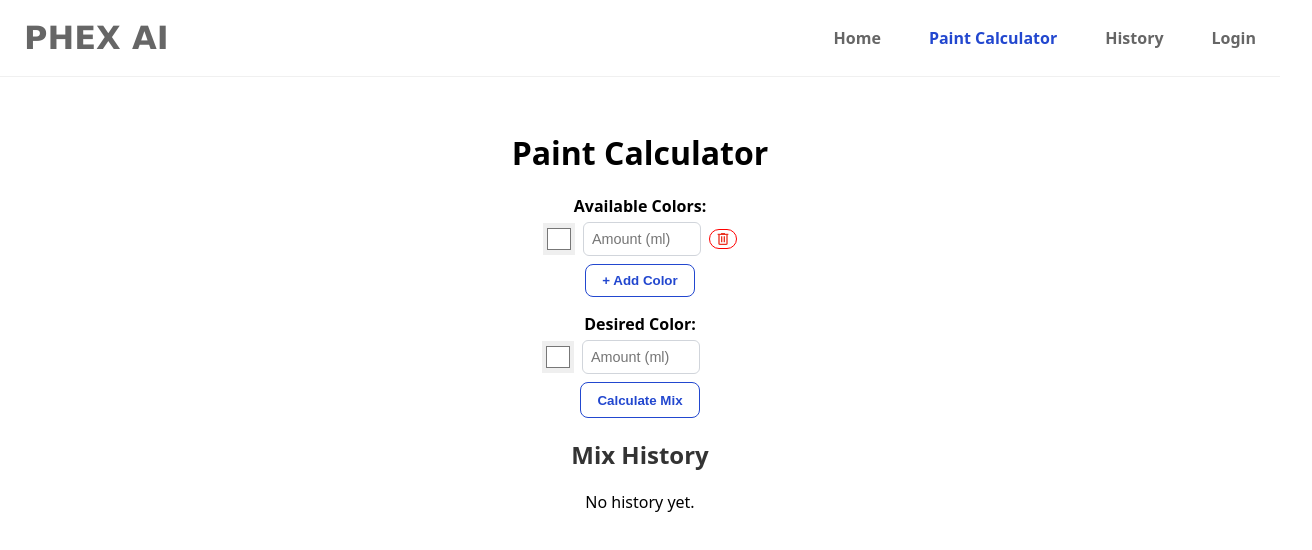
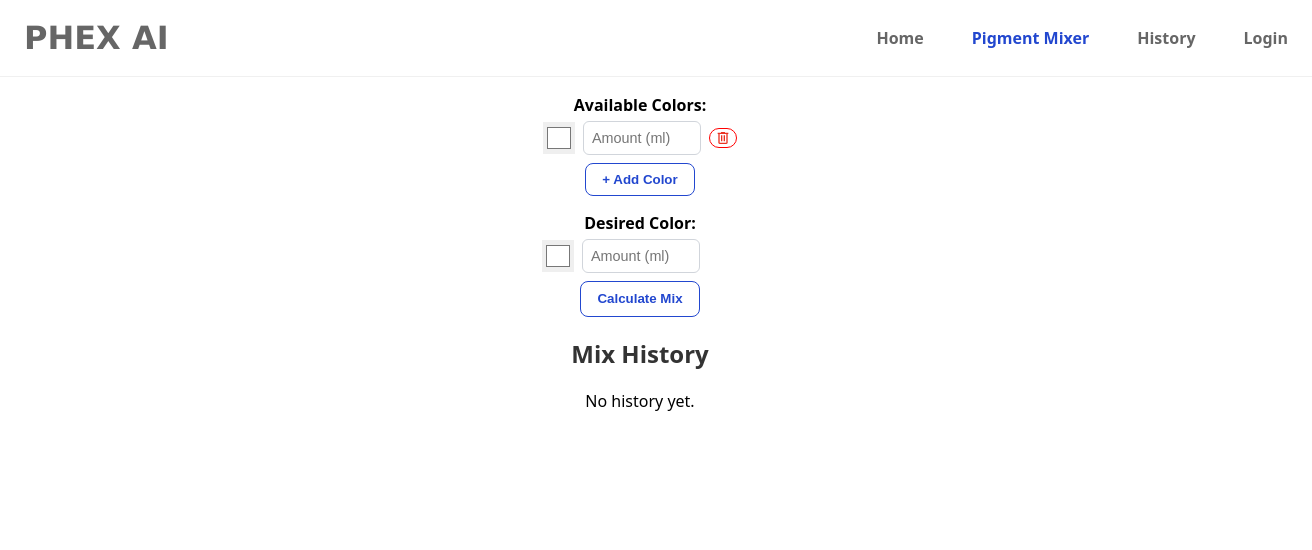
Before and after one commit to kliu3115/phex, a React (Vite) app in the folder front-end/: page /calculator in a window 1280 px wide. Shown: the top 550 px of the page, 1312 px wide, since content can reach past the window. Built offline with nearby package versions, Linux system fonts and the light colour scheme.

Commit message:
change names

```diff
--- a/front-end/src/App.tsx
+++ b/front-end/src/App.tsx
@@ -29,7 +29,7 @@ export default function App() {
         <p className="mt-2">
           Use the{" "}
           <Link to="/calculator" style={{color: "#2247cf", textDecoration: 'none'}}>
-            Paint Calculator
+            Pigment Mixer
           </Link>{" "}
           to begin mixing colors. View your past mixes in {" "}
           <Link to="/history" style={{color: "#2247cf", textDecoration: 'none'}}>
@@ -41,7 +41,7 @@ export default function App() {
         <p className="mt-2">
           Use the{" "}
           <Link to="/calculator" style={{color: "#2247cf", textDecoration: 'none'}}>
-            Paint Calculator
+            Pigment Mixer
           </Link>{" "}
           tab to begin mixing colors. {" "}
           <Link to="/login" style={{color: "#2247cf", textDecoration: 'none'}}>
--- a/front-end/src/Navbar.tsx
+++ b/front-end/src/Navbar.tsx
@@ -38,7 +38,7 @@ export default function Navbar({ onLogout }: NavbarProps) {
         <Link to="/" className="navbar-brand">PHEX AI</Link>
         <div className="navbar-links">
           <Link className={isActive("/")} to="/">Home</Link>
-          <Link className={isActive("/calculator")} to="/calculator">Paint Calculator</Link>
+          <Link className={isActive("/calculator")} to="/calculator">Pigment Mixer</Link>
           <Link className={isActive("/history")} to="/history">History</Link>
           {isLoggedIn ? (
             <button onClick={handleLogout} className="logout-button">Logout</button>
--- a/front-end/src/PaintCalculator.tsx
+++ b/front-end/src/PaintCalculator.tsx
@@ -186,7 +186,7 @@ if (axios.isAxiosError(err) && err.response?.status === 429) {
 
   return (
     <div className="paint-calculator">
-      <h1>Paint Calculator</h1>
+      <h1>Pigment Mixer</h1>
       {/* Available Colors Input */}
       <div className="mb-4">
         <label>Available Colors:</label>
--- a/front-end/src/index.css
+++ b/front-end/src/index.css
@@ -53,6 +53,7 @@ nav {
   padding: 1rem 1rem;
   font-family: system-ui, sans-serif;
   border-bottom: 0.5px solid #f0f0f0;
+  position: absolute;
 }
 
 /* your brand on the left */
```
